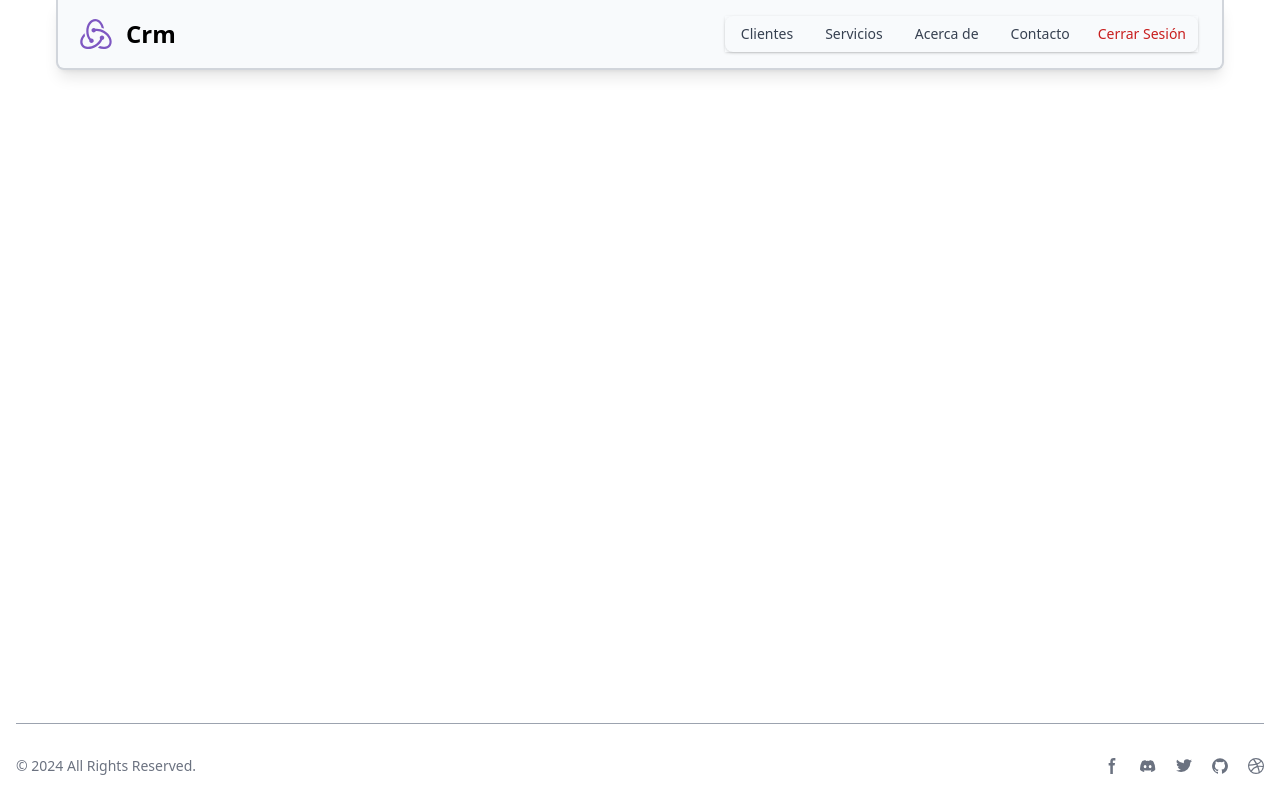
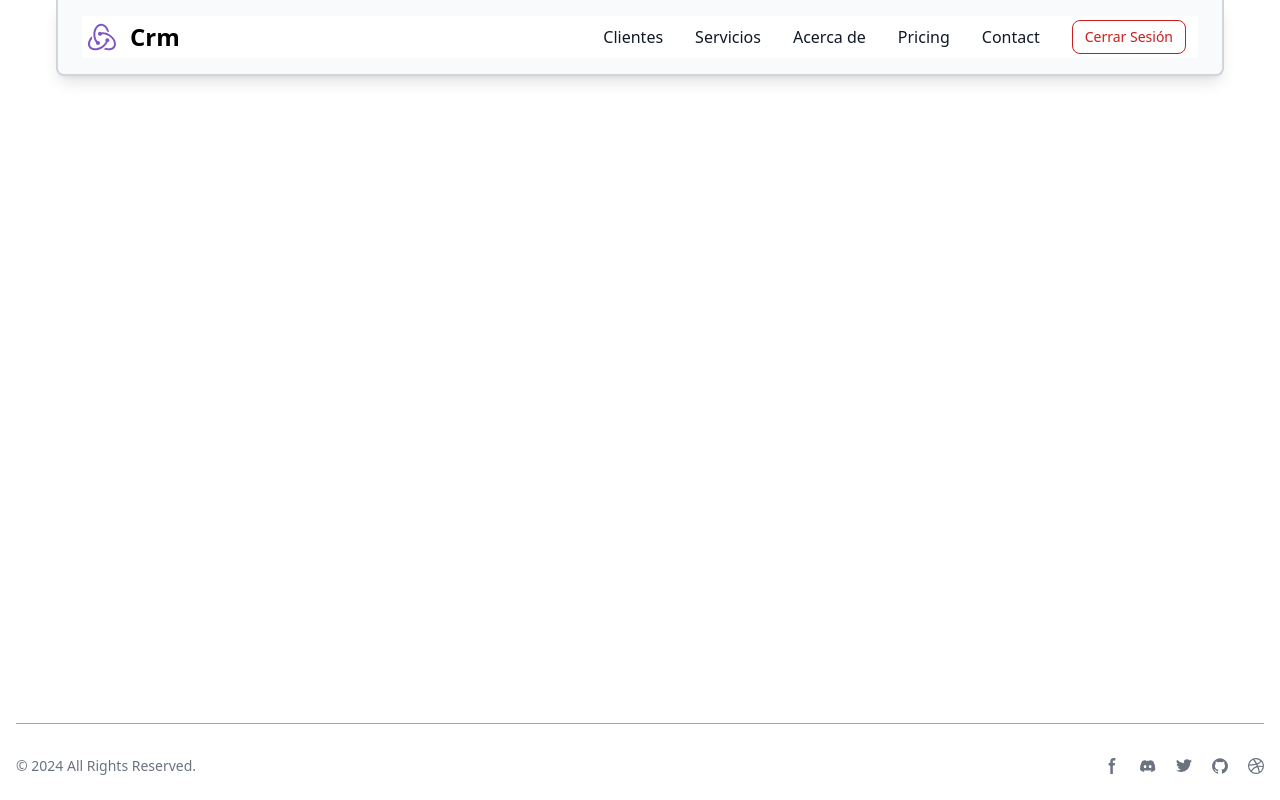
Before and after one commit to mandresblac/proyectoCrm, an Angular app: page /dashboard in a window 1280 px wide. Built offline with nearby package versions, Linux system fonts and the light colour scheme.

Commit message:
commit 33

```diff
--- a/src/app/pages/dashboard/dashboard.component.html
+++ b/src/app/pages/dashboard/dashboard.component.html
@@ -2,89 +2,101 @@
   <header
     class="fixed top-0 left-0 right-0 bg-slate-50 z-10 flex items-center justify-between pt-4 pb-4 border-gray-300 shadow-lg sm:mx-14 sm:border-r-2 sm:border-b-2 sm:border-l-2 sm:rounded-b-lg sm:rounded-bl-lg"
   >
-    <div class="flex items-center justify-center gap-3">
-      <img class="w-9 h-9 ml-5" src="../../../assets/img/logo.svg" alt="Logo" />
-
+    <nav class="w-full bg-white border-gray-200 dark:bg-gray-900 mx-6">
+      <div
+        class="max-w-screen-xl flex flex-wrap items-center justify-between mx-auto p-1"
+      >
+        <a href="#" class="flex items-center space-x-3 rtl:space-x-reverse">
+          <img
+            src="../../../assets/img/logo.svg"
+            class="h-8"
+            alt="Flowbite Logo"
+          />
           <span
             class="self-center text-2xl font-semibold whitespace-nowrap dark:text-white"
             >Crm</span
           >
-    </div>
+        </a>
 
         <button
-      id="dropdownDefaultButton"
-      data-dropdown-toggle="dropdown"
-      class="bg-purple-700 hover:bg-purple-800 focus:ring-4 focus:outline-none focus:ring-blue-300 font-medium rounded-lg text-sm px-2 py-2 text-center inline-flex items-center dark:bg-purple-600 dark:hover:bg-purple-700 dark:focus:ring-blue-800 mr-6 sm:hidden"
+          data-collapse-toggle="navbar-default"
           type="button"
+          class="inline-flex items-center p-2 w-10 h-10 justify-center text-sm text-gray-500 rounded-lg md:hidden hover:bg-gray-100 focus:outline-none focus:ring-2 focus:ring-gray-200 dark:text-gray-400 dark:hover:bg-gray-700 dark:focus:ring-gray-600"
+          aria-controls="navbar-default"
+          aria-expanded="false"
         >
+          <span class="sr-only">Open main menu</span>
           <svg
+            class="w-5 h-5"
+            aria-hidden="true"
             xmlns="http://www.w3.org/2000/svg"
             fill="none"
-        viewBox="0 0 24 24"
-        stroke-width="1.5"
-        stroke="#fff"
-        class="w-6 h-6 sm:hidden"
+            viewBox="0 0 17 14"
           >
             <path
+              stroke="currentColor"
               stroke-linecap="round"
               stroke-linejoin="round"
-          d="M3.75 6.75h16.5M3.75 12h16.5m-16.5 5.25h16.5"
+              stroke-width="2"
+              d="M1 1h15M1 7h15M1 13h15"
             />
           </svg>
         </button>
-
-    <!-- Dropdown menu -->
-    <div
-      id="dropdown"
-      class="z-10 hidden bg-slate-50 divide-y divide-gray-100 rounded-lg w-auto dark:bg-gray-700 sm:shadow sm:block sm:!mr-6 sm:!static sm:!translate-x-0 sm:!translate-y-0"
+        <div class="hidden w-full md:block md:w-auto" id="navbar-default">
+          <ul
+            class="font-medium flex flex-col p-4 md:p-0 mt-4 border border-gray-100 rounded-lg bg-gray-50 md:flex-row md:items-center md:justify-center md:space-x-8 rtl:space-x-reverse md:mt-0 md:border-0 md:bg-white dark:bg-gray-800 md:dark:bg-gray-900 dark:border-gray-700"
           >
-      <ul
-        class="py-0 text-sm text-gray-700 sm:shadow dark:text-gray-200 sm:flex"
-        aria-labelledby="dropdownDefaultButton"
-      >
-        <li class="sm:w-full sm:flex sm:items-center">
+            <li>
               <a
                 href="#"
-            class="block px-4 py-2 hover:bg-gray-100 dark:hover:bg-gray-600 dark:hover:text-white"
+                class="block py-2 px-3 text-gray-900 rounded hover:bg-gray-100 md:hover:bg-transparent md:text-gray-900 md:p-0 dark:text-white md:dark:text-blue-500 md:hover:text-blue-700"
+                aria-current="page"
                 routerLink="clientes"
                 >Clientes</a
               >
             </li>
-        <li class="w-full sm:flex sm:items-center">
+            <li>
               <a
                 href="#"
-            class="block px-4 py-2 hover:bg-gray-100 dark:hover:bg-gray-600 dark:hover:text-white"
+                class="block py-2 px-3 text-gray-900 rounded hover:bg-gray-100 md:hover:bg-transparent md:border-0 md:hover:text-blue-700 md:p-0 dark:text-white md:dark:hover:text-blue-500 dark:hover:bg-gray-700 dark:hover:text-white md:dark:hover:bg-transparent"
                 routerLink="servicios"
                 >Servicios</a
               >
             </li>
-        <li class="w-full sm:flex sm:items-center">
+            <li>
               <a
                 href="#"
-            class="block px-4 py-2 hover:bg-gray-100 sm:whitespace-nowrap dark:hover:bg-gray-600 dark:hover:text-white"
-            routerLink="acerca de"
+                class="block py-2 px-3 text-gray-900 rounded hover:bg-gray-100 md:hover:bg-transparent md:border-0 md:hover:text-blue-700 md:p-0 dark:text-white md:dark:hover:text-blue-500 dark:hover:bg-gray-700 dark:hover:text-white md:dark:hover:bg-transparent"
+                routerLink="acercade"
                 >Acerca de</a
               >
             </li>
-        <li class="w-full sm:flex sm:items-center">
+            <li>
               <a
                 href="#"
-            class="block px-4 py-2 hover:bg-gray-100 dark:hover:bg-gray-600 dark:hover:text-white"
-            routerLink="clontacto"
-            >Contacto</a
+                class="block py-2 px-3 text-gray-900 rounded hover:bg-gray-100 md:hover:bg-transparent md:border-0 md:hover:text-blue-700 md:p-0 dark:text-white md:dark:hover:text-blue-500 dark:hover:bg-gray-700 dark:hover:text-white md:dark:hover:bg-transparent"
+                >Pricing</a
               >
             </li>
-
-        <li class="w-full sm:flex sm:items-center sm:justify-center">
+            <li>
               <a
                 href="#"
-            class="text-red-700 hover:text-white border-red-700 hover:bg-red-800 focus:ring-4 focus:outline-none focus:ring-red-300 font-medium rounded-r-lg block px-3 py-2 dark:hover:bg-gray-600 dark:hover:text-white whitespace-nowrap"
-            routerLink="clontacto"
-            >Cerrar Sesión</a
+                class="block py-2 px-3 text-gray-900 rounded hover:bg-gray-100 md:hover:bg-transparent md:border-0 md:hover:text-blue-700 md:p-0 dark:text-white md:dark:hover:text-blue-500 dark:hover:bg-gray-700 dark:hover:text-white md:dark:hover:bg-transparent"
+                >Contact</a
               >
+            </li>
+            <li class="">
+              <button
+                type="button"
+                class="text-red-700 hover:text-white border border-red-700 hover:bg-red-800 focus:ring-4 focus:outline-none focus:ring-red-300 font-medium rounded-lg text-sm px-3 py-1.5 text-center me-2 mb-0 dark:border-red-500 dark:text-red-500 dark:hover:text-white dark:hover:bg-red-600 dark:focus:ring-red-900"
+              >
+                Cerrar Sesión
+              </button>
             </li>
           </ul>
         </div>
+      </div>
+    </nav>
   </header>
   <!-- <app-ver-clientes class="flex justify-center mt-28" /> -->
 
--- a/src/app/pages/ver-clientes/ver-clientes.component.html
+++ b/src/app/pages/ver-clientes/ver-clientes.component.html
@@ -1,4 +1,4 @@
-<div class="relative overflow-x-auto mx-5 mt-[92px]">
+<div class="relative overflow-x-auto mx-5 mt-[108px]">
   <table
     class="min-w-full divide-y divide-gray-200 text-sm text-left rtl:text-right text-gray-500 dark:text-gray-400 font-semibold border"
   >
```
Lines whose indentation alone changed are shown as unchanged.
